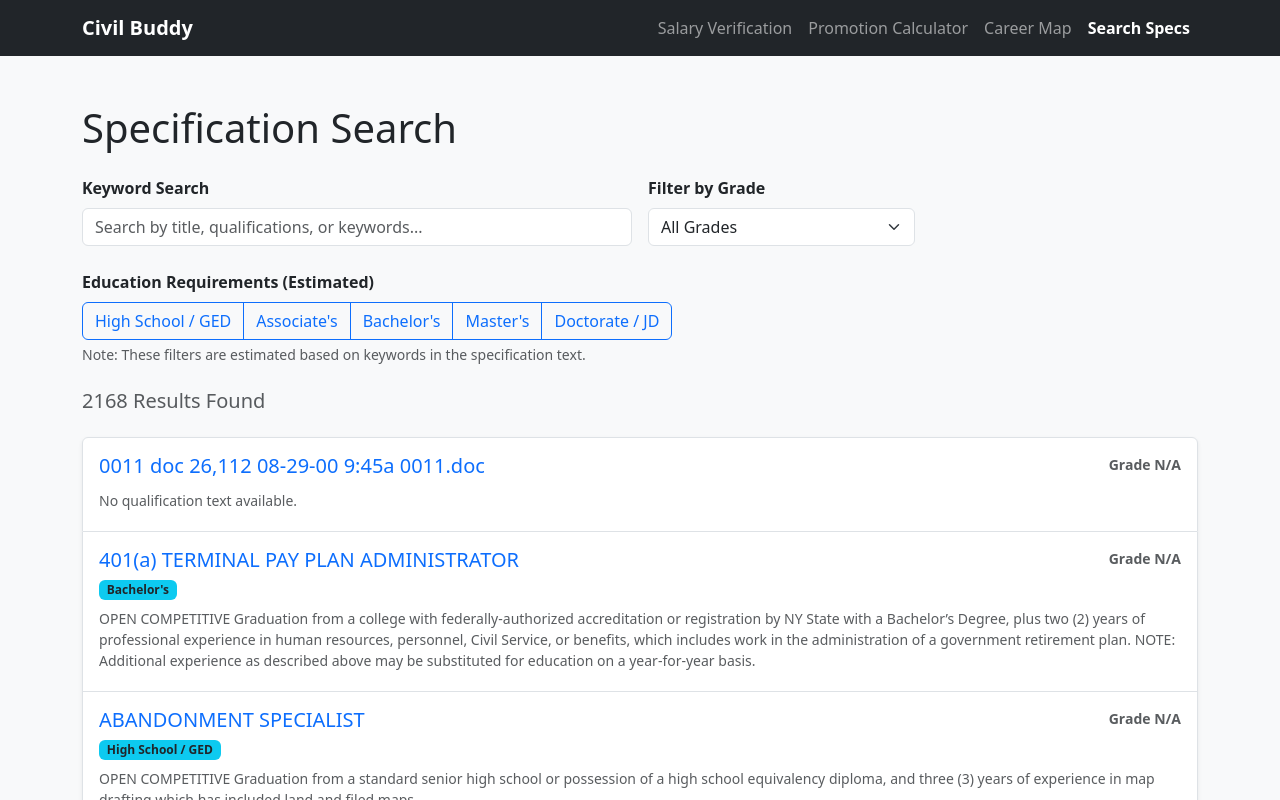
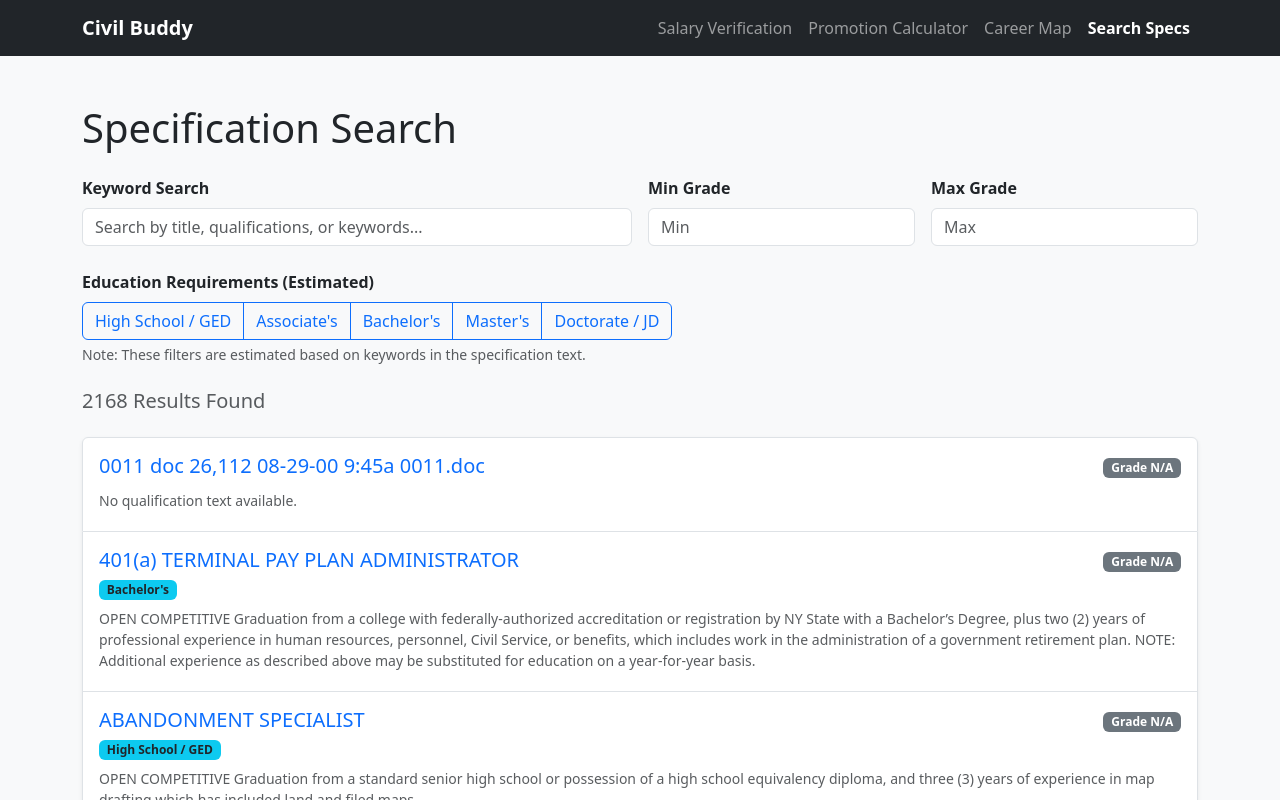
Before and after one commit to seagullcanfly/civilbuddy, a React (Vite) app: page /#/search in a window 1280 px wide. Shown: the top 800 px of the page. Built offline with nearby package versions, Linux system fonts and the light colour scheme.

Commit message:
fix: replace exact grade filter with min/max range and improve search

```diff
--- a/src/pages/SpecSearch.tsx
+++ b/src/pages/SpecSearch.tsx
@@ -22,6 +22,7 @@ interface CombinedSpec {
   qualText: string;
   parents: string[];
   educationTags: string[];
+  gradeNum: number | null; // Helper for range filtering
 }
 
 // Heuristic for Education Tags
@@ -39,11 +40,12 @@ const getEducationTags = (text: string): string[] => {
 };
 
 // Normalize title for matching
-const normalize = (s: string) => s.trim().toLowerCase();
+const normalize = (s: string) => s.trim().toLowerCase().replace(/\s+/g, ' ');
 
 export default function SpecSearch() {
   const [searchQuery, setSearchQuery] = useState("");
-  const [selectedGrade, setSelectedGrade] = useState("All");
+  const [minGrade, setMinGrade] = useState<string>("");
+  const [maxGrade, setMaxGrade] = useState<string>("");
   const [educationFilters, setEducationFilters] = useState<string[]>([]);
 
   // Combine Data
@@ -56,18 +58,19 @@ export default function SpecSearch() {
       const normTitle = normalize(s.title);
       const titleInfo = titleMap.get(normTitle);
 
+      const gradeStr = titleInfo?.grade || null;
+      const gradeNum = gradeStr ? parseInt(gradeStr, 10) : null;
+
       return {
-        title: s.title, // Use the pretty capitalization from specs if available
-        grade: titleInfo?.grade || null,
+        title: s.title,
+        grade: gradeStr,
+        gradeNum: isNaN(gradeNum || NaN) ? null : gradeNum,
         specCode: titleInfo?.spec || null,
-        qualText: s.qual_text,
-        parents: s.parents,
+        qualText: s.qual_text || "",
+        parents: s.parents || [],
         educationTags: getEducationTags(s.qual_text || "")
       };
     });
-
-    // Note: If there are titles in titles.json that are NOT in specsData, they are skipped here.
-    // This is acceptable as we can't search text for them anyway.
 
     return processed.sort((a, b) => a.title.localeCompare(b.title));
   }, []);
@@ -76,18 +79,27 @@ export default function SpecSearch() {
   const filteredData = useMemo(() => {
     return combinedData.filter(item => {
       // 1. Text Search (Title or Content)
-      const q = searchQuery.toLowerCase();
-      const matchesText = !q ||
-        item.title.toLowerCase().includes(q) ||
-        item.qualText.toLowerCase().includes(q);
+      if (searchQuery) {
+        const q = searchQuery.toLowerCase();
+        const matchesText =
+          item.title.toLowerCase().includes(q) ||
+          item.qualText.toLowerCase().includes(q);
 
-      if (!matchesText) return false;
+        if (!matchesText) return false;
+      }
 
-      // 2. Grade Filter
-      if (selectedGrade !== "All" && item.grade !== selectedGrade) return false;
+      // 2. Grade Range Filter
+      const min = minGrade ? parseInt(minGrade, 10) : null;
+      const max = maxGrade ? parseInt(maxGrade, 10) : null;
 
-      // 3. Education Filter (Must match ALL selected - AND logic? OR logic?)
-      // Usually "OR" logic is better for checkboxes (e.g. show me jobs requiring Bach OR Master)
+      if (min !== null || max !== null) {
+        // If the item has no numeric grade (e.g. "UNG" or null), exclude it when filtering by range
+        if (item.gradeNum === null) return false;
+        if (min !== null && item.gradeNum < min) return false;
+        if (max !== null && item.gradeNum > max) return false;
+      }
+
+      // 3. Education Filter (OR logic: Match ANY selected tag)
       if (educationFilters.length > 0) {
         const hasMatch = educationFilters.some(filter => item.educationTags.includes(filter));
         if (!hasMatch) return false;
@@ -95,19 +107,7 @@ export default function SpecSearch() {
 
       return true;
     });
-  }, [combinedData, searchQuery, selectedGrade, educationFilters]);
-
-  // Unique Grades for Dropdown
-  const availableGrades = useMemo(() => {
-    const grades = new Set(combinedData.map(d => d.grade).filter(Boolean));
-    return Array.from(grades).sort((a, b) => {
-        // Try numerical sort
-        const numA = parseInt(a as string);
-        const numB = parseInt(b as string);
-        if (!isNaN(numA) && !isNaN(numB)) return numA - numB;
-        return (a as string).localeCompare(b as string);
-    });
-  }, [combinedData]);
+  }, [combinedData, searchQuery, minGrade, maxGrade, educationFilters]);
 
   const toggleEducationFilter = (tag: string) => {
     setEducationFilters(prev =>
@@ -121,7 +121,7 @@ export default function SpecSearch() {
     <div className="container py-4">
       <h1 className="mb-4">Specification Search</h1>
 
-      <div className="row g-3 mb-4">
+      <div className="row g-3 mb-4 align-items-end">
         {/* Search Bar */}
         <div className="col-md-6">
             <label className="form-label fw-bold">Keyword Search</label>
@@ -134,19 +134,26 @@ export default function SpecSearch() {
             />
         </div>
 
-        {/* Grade Selector */}
+        {/* Grade Range */}
         <div className="col-md-3">
-          <label className="form-label fw-bold">Filter by Grade</label>
-          <select
-            className="form-select"
-            value={selectedGrade}
-            onChange={(e) => setSelectedGrade(e.target.value)}
-          >
-            <option value="All">All Grades</option>
-            {availableGrades.map(g => (
-              <option key={g} value={g as string}>Grade {g}</option>
-            ))}
-          </select>
+          <label className="form-label fw-bold">Min Grade</label>
+          <input
+            type="number"
+            className="form-control"
+            placeholder="Min"
+            value={minGrade}
+            onChange={(e) => setMinGrade(e.target.value)}
+          />
+        </div>
+        <div className="col-md-3">
+          <label className="form-label fw-bold">Max Grade</label>
+          <input
+            type="number"
+            className="form-control"
+            placeholder="Max"
+            value={maxGrade}
+            onChange={(e) => setMaxGrade(e.target.value)}
+          />
         </div>
       </div>
 
@@ -194,9 +201,11 @@ export default function SpecSearch() {
                     item.title
                 )}
               </h5>
-              <small className="text-muted fw-bold">
-                {item.grade ? `Grade ${item.grade}` : "Grade N/A"}
-              </small>
+              <div className="text-end">
+                <span className="badge bg-secondary">
+                    {item.grade ? `Grade ${item.grade}` : "Grade N/A"}
+                </span>
+              </div>
             </div>
 
             <div className="mb-2">
```
